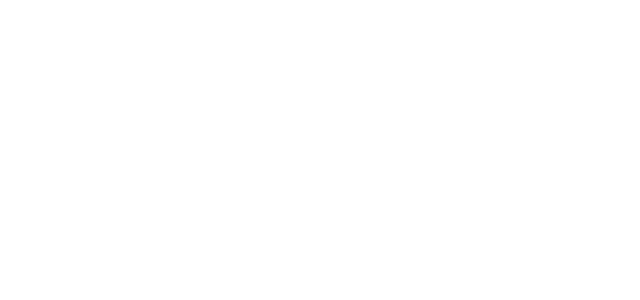
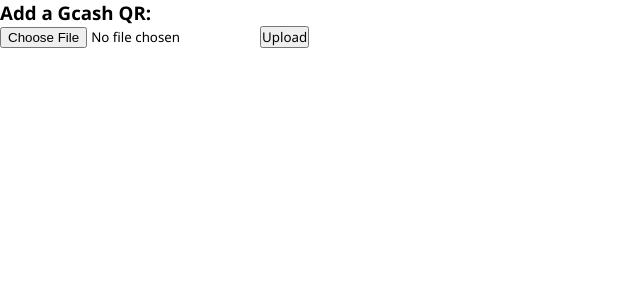
Before and after one commit to Ilethami/ez-print, a React (Vite) app: page /uploadGcash in a window 1280 px wide. Before the commit this address had no page. Shown: the top 300 px of the page, without its empty margins (0-640 px from the left). Built offline with nearby package versions, Linux system fonts and the light colour scheme.

Commit message:
add: gcash upload

```diff
--- a/src/Functions/create_vendor.jsx
+++ b/src/Functions/create_vendor.jsx
@@ -1,5 +1,3 @@
-import { Link } from "react-router-dom";
-
 export async function createVendor() {
     const payload = {
         name: document.getElementById("name").value,
--- a/src/Home/Home.jsx
+++ b/src/Home/Home.jsx
@@ -7,6 +7,7 @@
 import ClientLogin from "../Login/ClientLogin.jsx";
 import ClientSignup from "../Login/ClientSignup.jsx";
 import ezIcon from "../assets/ezicon.png";
+import UploadGcash from "../Vendor/UploadGcash.jsx";
 export default function Home() {
   return (
     <BrowserRouter basename="/">
@@ -18,8 +19,8 @@
         <Route path="/partner-dash" element={<ClientDash />} />
         <Route path="/vendor-signup" element={<CreateVendor />} />
         <Route path="/vendor-login" element={<VenDash />} />
+        <Route path="/uploadGcash" element={<UploadGcash />} />
       </Routes>
-
     </BrowserRouter>
   );
 }
--- a/src/Vendor/PartnerDash.jsx
+++ b/src/Vendor/PartnerDash.jsx
@@ -23,7 +23,7 @@
     const fetchVendors = async () => {
       try {
         const res = await fetch(
-          "http://localhost:3001/order/listvendors",
+          "/api/order/listvendors",
         );
         const vendors_res = await res.json();
         console.log("RAW backend response:", vendors_res); // 👈 ADD HERE
--- /dev/null
+++ b/src/Vendor/UploadGcash.jsx
@@ -0,0 +1,28 @@
+import { useNavigate } from "react-router-dom";
+import * as Ven from "../Functions/login_vendor.jsx";
+
+export default function UploadGcash() {
+
+    const navigate = useNavigate();
+
+    async function handleUpload() {
+
+        const success = await Ven.uploadGcash();
+
+        if (success) {
+            navigate("/vendor-login");
+        }
+    }
+
+    return (
+        <div>
+            <h3>Add a Gcash QR: </h3>
+
+            <input type="file" id="gcash-file" />
+
+            <button onClick={handleUpload}>
+                Upload
+            </button>
+        </div>
+    );
+}
--- a/src/Vendor/VendorCreate.jsx
+++ b/src/Vendor/VendorCreate.jsx
@@ -51,7 +51,7 @@
         return;
       }
 
-      navigate("/partner-dash");
+      navigate("/uploadGcash");
     } catch (error) {
       console.error(error);
       alert("Server error");
@@ -86,7 +86,7 @@
         </div>
         <div className={styles.formGrid}>
           <div className={styles.field}>
-            <p className={styles.label}>Employee Name</p>
+            <p className={styles.label}>Full Name</p>
             <input id="name" placeholder="Name" />
           </div>
           <div className={styles.field}>
@@ -142,6 +142,7 @@
             type="button"
             className={styles.button}
             onClick={handleSignup}
+
           >
             Apply Now
           </button>
```
Also changed, not shown: 1 other file (tests, documents, lock files or other folders).
